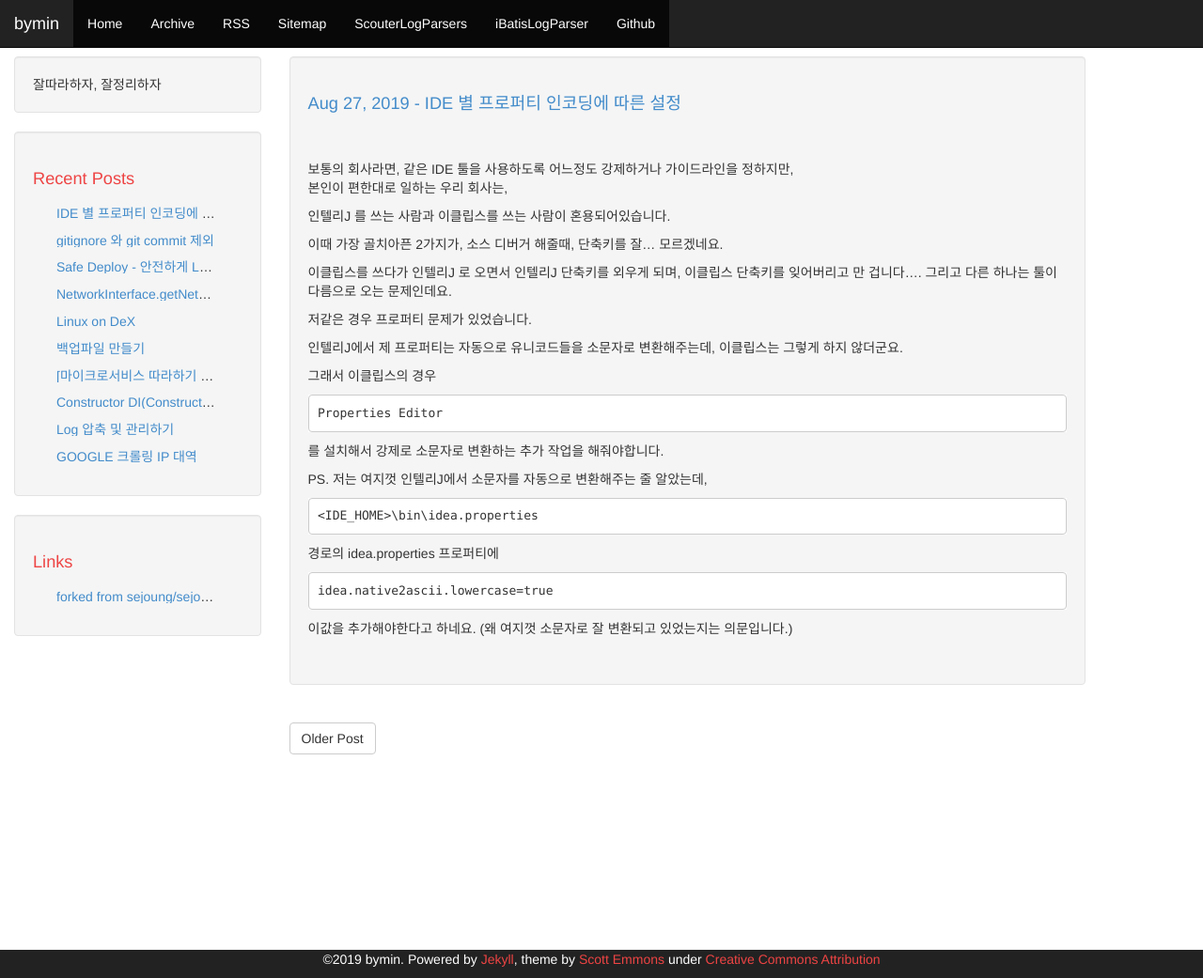
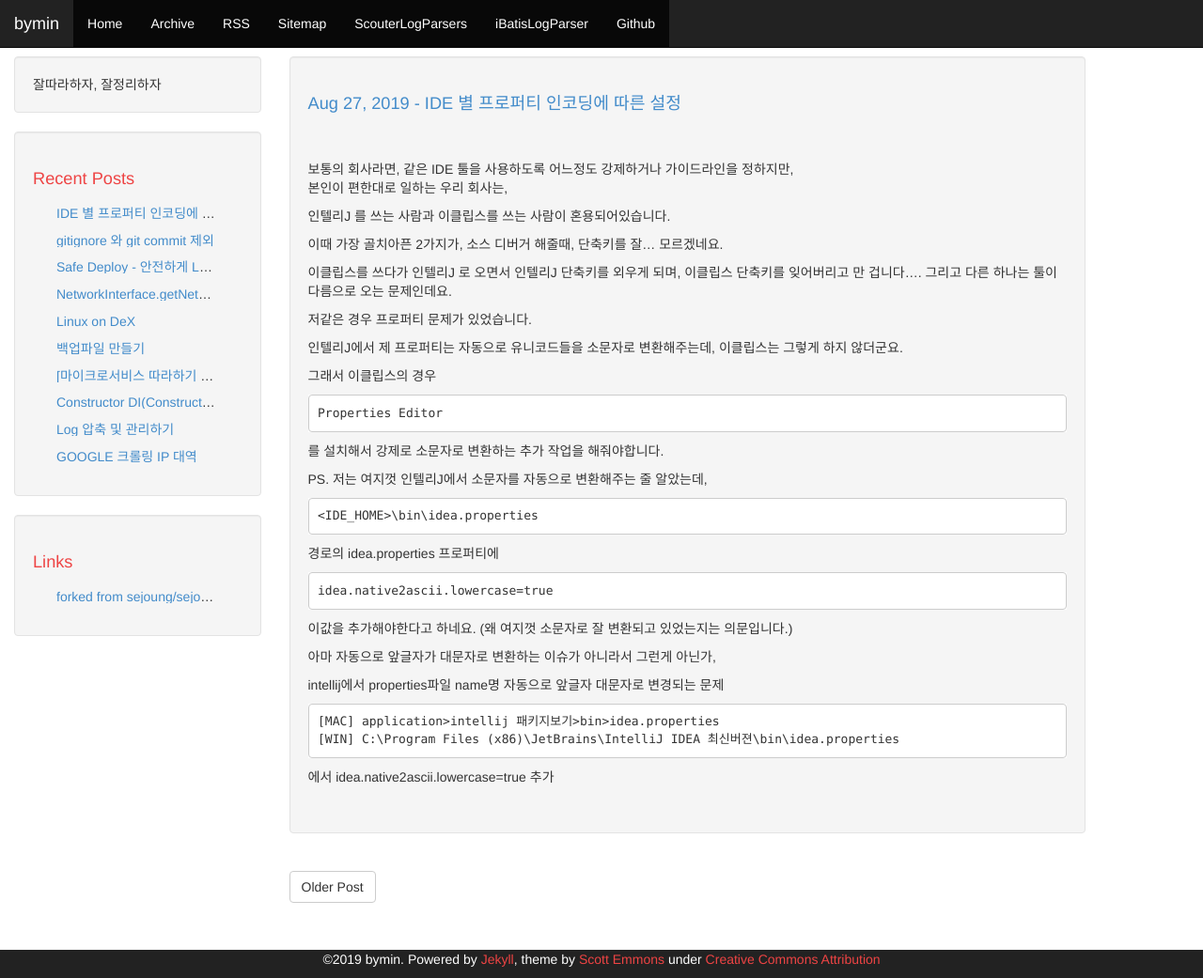
Before and after one commit to youngclown/youngclown.github.io, a Jekyll site: the page built from _posts/2019-08-27-unicode.md, in a window 1280 px wide and 1041 px high. Shown: the whole window at 94% size. Built offline with Jekyll 4.4.1, drawn with Linux system fonts in a browser that asks for light colours; nearby versions of some CDN libraries.

Commit message:
mac 내용 추가

````diff
--- a/_posts/2019-08-27-unicode.md
+++ b/_posts/2019-08-27-unicode.md
@@ -39,3 +39,14 @@ idea.native2ascii.lowercase=true
 
 이값을 추가해야한다고 하네요.
 (왜 여지껏 소문자로 잘 변환되고 있었는지는 의문입니다.)
+
+아마 자동으로 앞글자가 대문자로 변환하는 이슈가 아니라서 그런게 아닌가,
+
+intellij에서 properties파일 name명 자동으로 앞글자 대문자로 변경되는 문제
+
+```
+[MAC] application>intellij 패키지보기>bin>idea.properties
+[WIN] C:\Program Files (x86)\JetBrains\IntelliJ IDEA 최신버젼\bin\idea.properties
+```
+
+에서 idea.native2ascii.lowercase=true 추가
````
